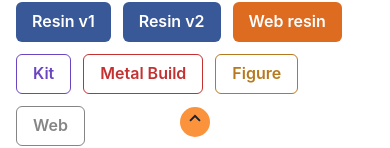
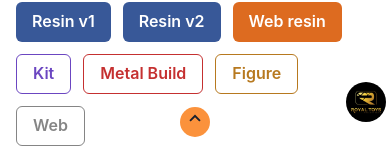
Before and after one commit to minhtri2011/royaltoystool, a React (Create React App) app: page / in a window 390 px wide. Shown: the part 718-866 px from the top of the page. Built offline with nearby package versions, Linux system fonts and the light colour scheme.

Commit message:
update logo redirect to another page

```diff
--- a/src/components/form.jsx
+++ b/src/components/form.jsx
@@ -15,7 +15,10 @@ import InputWithFloatingLabel from "./inputWithFloatingLabel";
 const Form = () => {
   const postData = useSelector(getPostData);
   const dispatch = useDispatch();
-  const handleResetForm = () => dispatch(resetForm());
+  const handleResetForm = () => {
+    dispatch(resetForm());
+    inputProductNameRef.current.focus();
+  };
   const inputProductNameRef = useRef(null);
   const iref = useRef(null);
   const handleAddNewVersion = () => {
@@ -133,7 +136,6 @@ const Form = () => {
       if (event.altKey && event.keyCode === 68) {
         event.preventDefault(); // Ngăn chặn hành vi mặc định (ví dụ: mở menu Alt)
         handleResetForm();
-        inputProductNameRef.current.focus();
       }
     };
 
--- a/src/pages/home.jsx
+++ b/src/pages/home.jsx
@@ -3,6 +3,8 @@ import Form from "../components/form";
 import Preview from "../components/preview";
 import ListButton from "../components/listButton";
 import Price from "../components/price";
+import logo from "../assets/logo.jpg";
+import { Link } from "react-router-dom";
 
 const Home = () => {
   return (
@@ -18,6 +20,9 @@ const Home = () => {
           <Preview />
         </div>
         <Price />
+        <Link className="fixed bottom-1 right-1 z-10 md:hidden" to="/tags">
+          <img src={logo} alt="" className="w-10 rounded-full"/>
+        </Link>
       </div>
     </>
   );
--- a/src/pages/tagsPage.jsx
+++ b/src/pages/tagsPage.jsx
@@ -1,6 +1,8 @@
 import { Button, Text } from "@chakra-ui/react";
 import React from "react";
 import useCopyTiktok from "../hooks/useCopyTiktok";
+import { Link } from "react-router-dom";
+import logo from "../assets/logo.jpg";
 
 const TagsPage = () => {
   const {
@@ -59,6 +61,9 @@ const TagsPage = () => {
         <Button onClick={copyResinKNY}>KNY</Button>
         <Button onClick={copyResinChainsawMan}>Chainsaw man</Button>
       </div>
+      <Link className="fixed bottom-1 right-1 z-10 md:hidden" to="/">
+        <img src={logo} alt="" className="w-10 rounded-full" />
+      </Link>
     </div>
   );
 };
```
